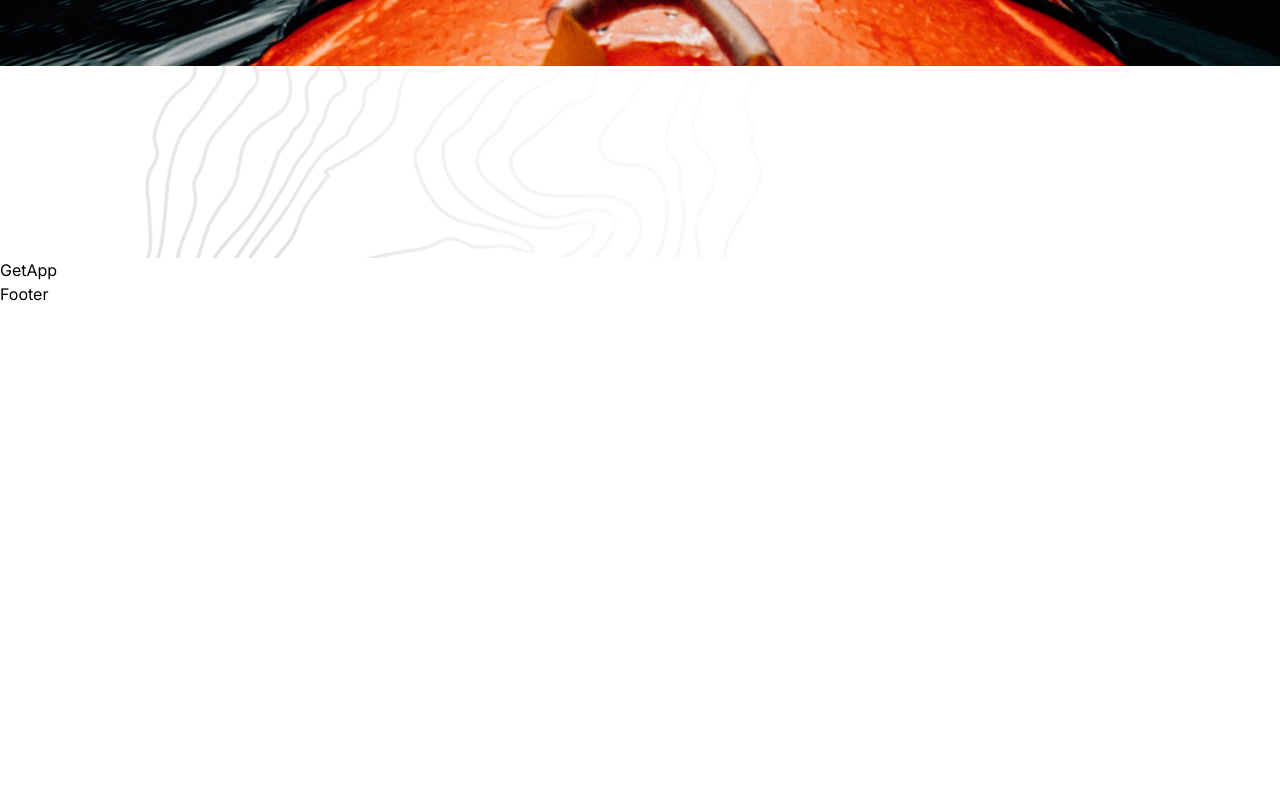
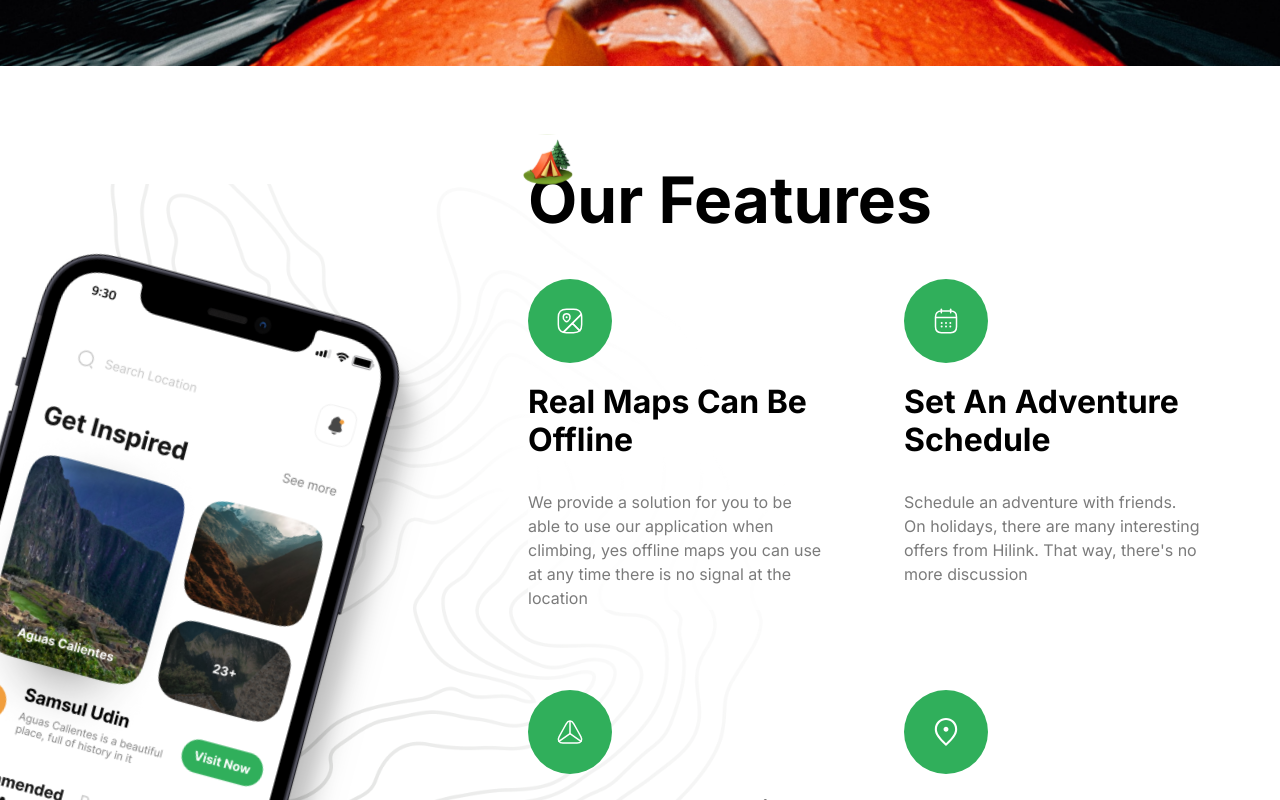
Before and after one commit to hadrianus-dev/travel-app-nextjs-typescript, a Next.js app: page / in a window 1280 px wide. Shown: the part 2600-3400 px from the top of the page. Before the commit the page ends 2906 px from the top, so only its background shows below. Built offline with nearby package versions, Linux system fonts and the light colour scheme.

Commit message:
Feature components is done

```diff
--- a/components/Features.tsx
+++ b/components/Features.tsx
@@ -1,11 +1,68 @@
+import { FEATURES } from '@/constants'
+import Image from 'next/image'
 import React from 'react'
 
 const Features = () => {
   return (
     <section className="flex-col flexCenter overflow-hidden bg-feature-bg bg-center bg-no-repeat py-24">
+            <div className="max-container padding-container relative w-full flex justify-end">
+        <div className="flex flex-1 lg:min-h-[900px]">
+          <Image
+            src="/phone.png"
+            alt="phone"
+            width={440}
+            height={1000}
+            className="feature-phone"
+          />
+        </div>
 
+        <div className="z-20 flex w-full flex-col lg:w-[60%]">
+          <div className='relative'>
+            <Image
+              src="/camp.svg"
+              alt="camp"
+              width={50}
+              height={50}
+              className="absolute left-[-5px] top-[-28px] w-10 lg:w-[50px]"
+            />
+            <h2 className="bold-40 lg:bold-64">Our Features</h2>
+          </div>
+          <ul className="mt-10 grid gap-10 md:grid-cols-2 lg:mg-20 lg:gap-20">
+            {FEATURES.map((feature) => (
+              <FeatureItem
+                key={feature.title}
+                title={feature.title}
+                icon={feature.icon}
+                description={feature.description}
+              />
+            ))}
+          </ul>
+        </div>
+      </div>
     </section>
   )
 }
 
+type FeatureItem = {
+  title: string;
+  icon: string;
+  description: string;
+}
+
+const FeatureItem = ({ title, icon, description }: FeatureItem) => {
+  return (
+    <li className="flex w-full flex-1 flex-col items-start">
+      <div className="rounded-full p-4 lg:p-7 bg-green-50">
+        <Image src={icon} alt="map" width={28} height={28} />
+      </div>
+      <h2 className="bold-20 lg:bold-32 mt-5 capitalize">
+        {title}
+      </h2>
+      <p className="regular-16 mt-5 bg-white/80 text-gray-30 lg:mt-[30px] lg:bg-none">
+        {description}
+      </p>
+    </li>
+  )
+}
+
 export default Features
```
